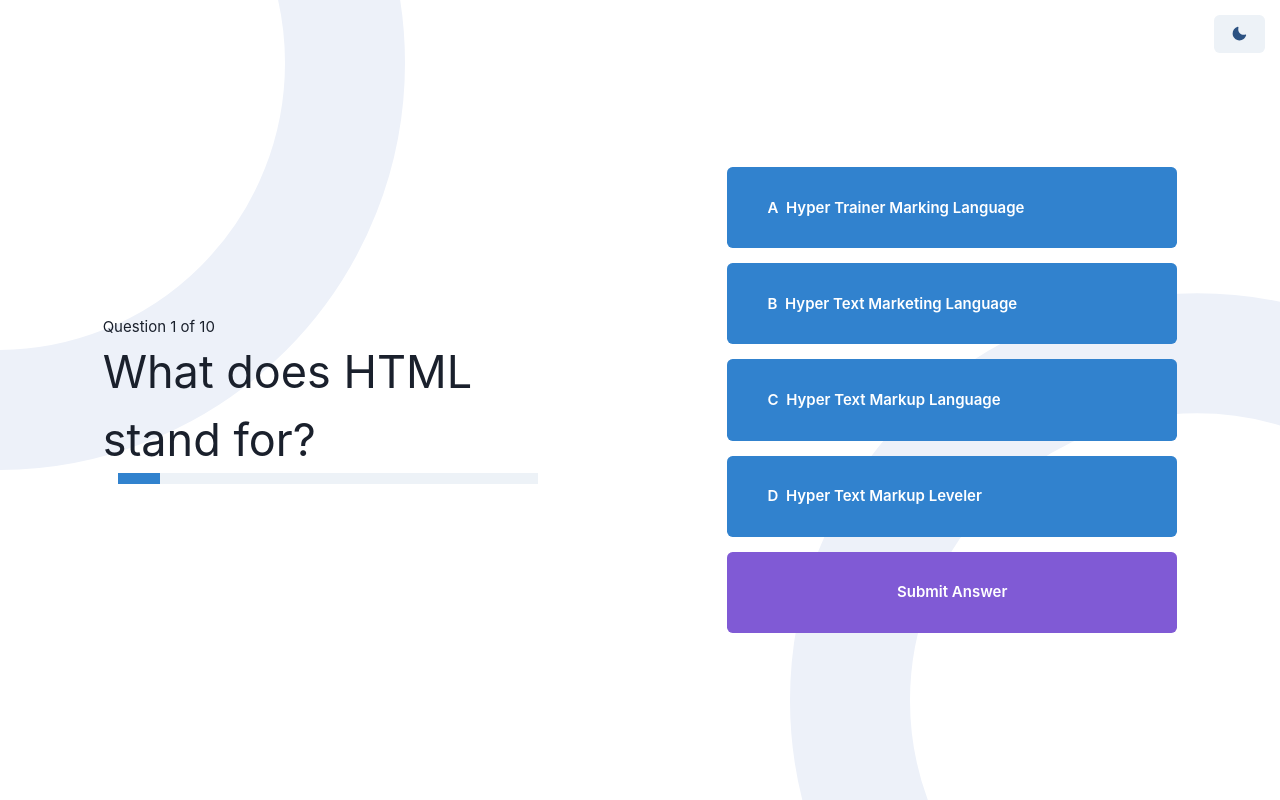
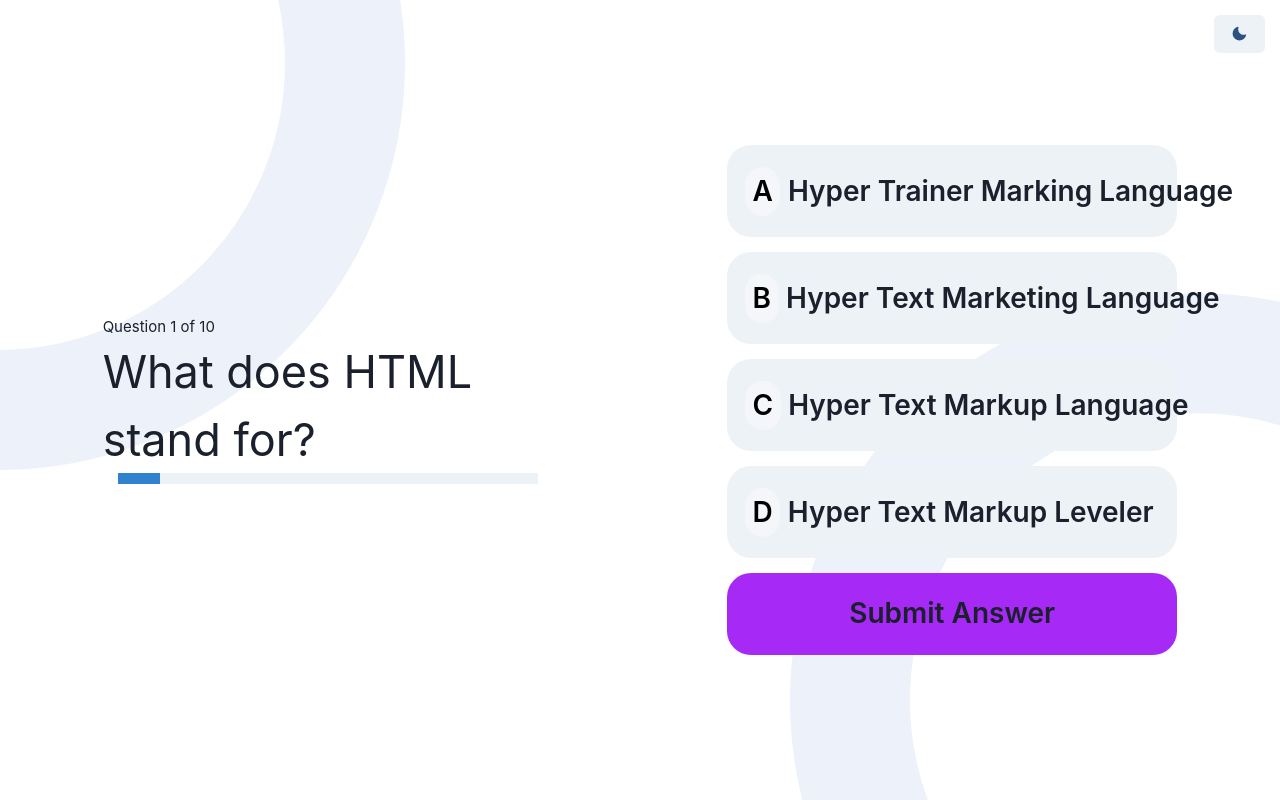
Before and after one commit to rojasmart/quizz-app, a React (Vite) app: page / in a window 1280 px wide. Both pictures are taken after a click on the button "HTML". Built offline with nearby package versions, Linux system fonts and the light colour scheme.

Commit message:
added style form btns

```diff
--- a/src/pages/Questions.jsx
+++ b/src/pages/Questions.jsx
@@ -5,6 +5,7 @@ import {
   Container,
   Text,
   Progress,
+  Box,
 } from "@chakra-ui/react";
 
 import { useEffect, useState } from "react";
@@ -142,7 +143,19 @@ const Questions = () => {
                 currentQuestion.options.map((option, index) => {
                   return (
                     <Button
-                      leftIcon={<Text>{letters[index]}</Text>}
+                      minHeight={"92px"}
+                      fontSize={28}
+                      borderRadius={24}
+                      leftIcon={
+                        <Box
+                          borderRadius={24}
+                          sx={{ backgroundColor: "var(--light-gray)" }}
+                          color={"black"}
+                          p={2}
+                        >
+                          {letters[index]}
+                        </Box>
+                      }
                       display={"flex"}
                       type="button"
                       justifyContent={"flex-start"}
@@ -177,8 +190,6 @@ const Questions = () => {
                                     : ""
                                 }
                               `}
-                      p="10"
-                      colorScheme="blue"
                     >
                       {option}
                     </Button>
@@ -197,7 +208,15 @@ const Questions = () => {
               </Button>
             )}
             {!isSubmitted && (
-              <Button w="100%" colorScheme="purple" type="submit" p="10">
+              <Button
+                w="100%"
+                sx={{ backgroundColor: "var(--purple)" }}
+                _hover={{ backgroundColor: "#c77ef5" }}
+                fontSize={28}
+                borderRadius={24}
+                type="submit"
+                p="10"
+              >
                 Submit Answer
               </Button>
             )}
```
